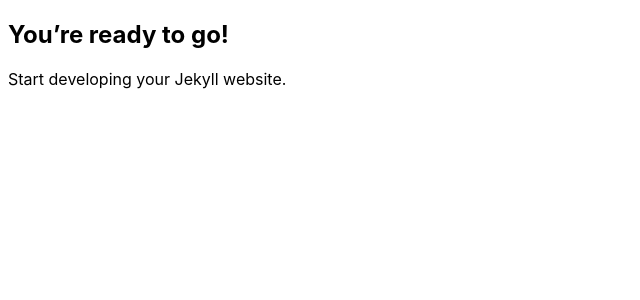
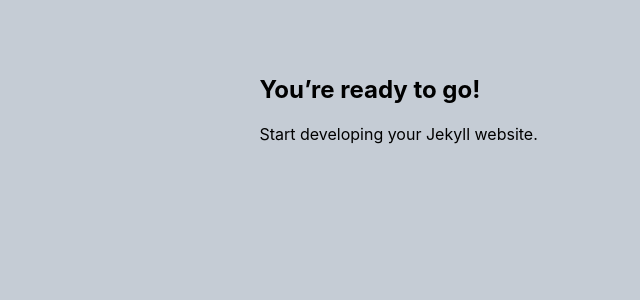
Before and after one commit to BrittanyBlake/carto_ui_test, a Jekyll site: the page built from index.md, in a window 1280 px wide. Shown: the top 300 px of the page, without its empty margins (0-640 px from the left). Built offline with Jekyll 4.4.1, drawn with Linux system fonts in a browser that asks for light colours.

Commit message:
add bg color and padding to main

```diff
--- a/_sass/main.scss
+++ b/_sass/main.scss
@@ -1,4 +1,4 @@
-$backgroundColor: #ffffff;
+$backgroundColor: #c5ccd5;
 $bodyColor: #000000;
 $bodyFont: -apple-system,BlinkMacSystemFont,"Segoe UI",Helvetica,Arial,sans-serif,"Apple Color Emoji","Segoe UI Emoji","Segoe UI Symbol";
 
@@ -6,4 +6,5 @@
   background: $backgroundColor;
   color: $bodyColor;
   font-family: $bodyFont;
+  padding: 47px 288px 124px 251.4px;
 }
```
Also changed, not shown: index.html (added), 3 other files.
